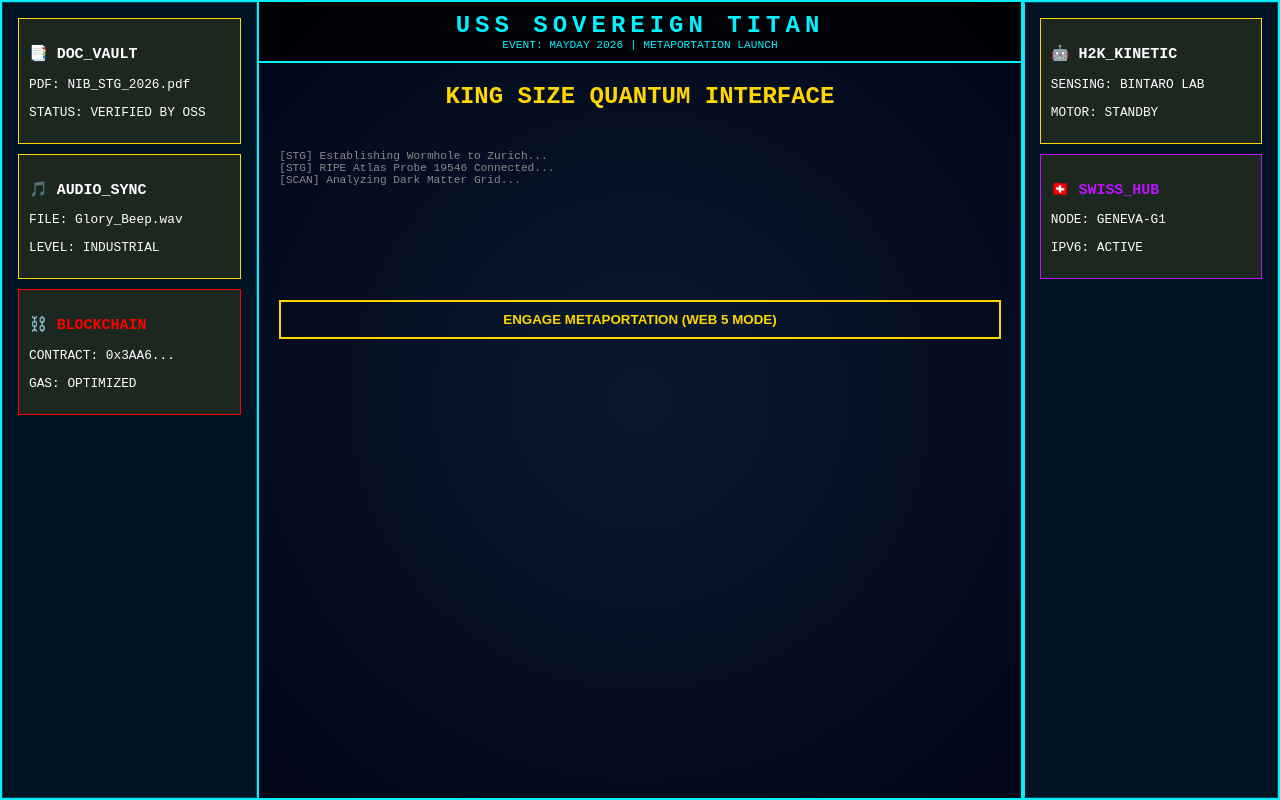
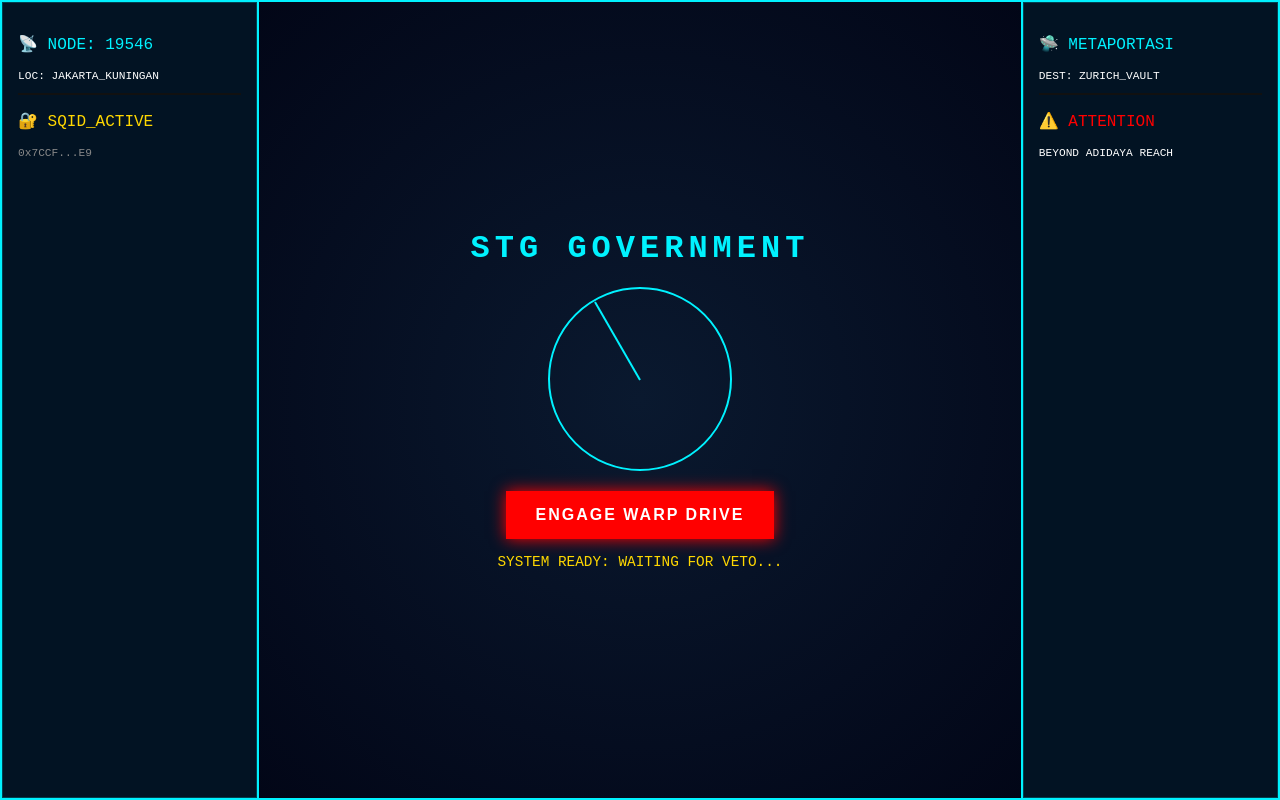
Before and after one commit to bswcorp/METAPORTATION, a plain HTML site: page index.html in a window 1280 px wide. Drawn offline with Linux system fonts and the light colour scheme.

Commit message:
AUDIO: Deployed Sovereign Beep Protocol for Web 5

```diff
--- a/index.html
+++ b/index.html
@@ -3,115 +3,78 @@
 <head>
     <meta charset="UTF-8">
     <meta name="viewport" content="width=device-width, initial-scale=1.0">
-    <title>STG WEB 5 | THE KING SIZE QUANTUM-ERA</title>
+    <title>STG WEB 5 | SOVEREIGN AUDIO PROTOCOL</title>
     <style>
         :root { --neon: #00f2ff; --gold: #ffd700; --warn: #ff0000; --bg: #020617; }
         body { background: var(--bg); color: white; font-family: 'Share Tech Mono', monospace; margin: 0; overflow: hidden; height: 100vh; }
-
-        /* GALAXY CANVAS 180% VIEW */
         .dashboard { display: grid; grid-template-columns: 20% 60% 20%; height: 100vh; border: 2px solid var(--neon); box-sizing: border-box; }
-        .side-panel { background: rgba(0, 242, 255, 0.05); border: 1px solid rgba(0, 242, 255, 0.2); padding: 15px; overflow-y: auto; }
-        .center-stage { border-left: 2px solid var(--neon); border-right: 2px solid var(--neon); position: relative; overflow: hidden; background: radial-gradient(circle, #0a192f 0%, #020617 100%); }
-
-        /* HUD ELEMENTS */
-        .hud-header { text-align: center; border-bottom: 2px solid var(--neon); padding: 10px; background: rgba(0,0,0,0.8); }
-        .glitch { font-size: 1.5rem; font-weight: bold; color: var(--neon); text-transform: uppercase; letter-spacing: 5px; animation: glitch 1s linear infinite; }
-
-        /* WEB 5 MULTI-EXTENSIONS SUPPORT (180%) */
-        .window-box { border: 1px solid var(--gold); margin-bottom: 10px; padding: 10px; background: rgba(255, 215, 0, 0.1); font-size: 0.8rem; }
-        .radar- NASA { width: 150px; height: 150px; border: 2px solid var(--neon); border-radius: 50%; margin: 20px auto; position: relative; }
-        .radar- NASA::after { content: ""; position: absolute; width: 50%; height: 2px; background: var(--neon); top: 50%; left: 50%; transform-origin: left; animation: scan 3s linear infinite; }
-
-        /* BUTTONS */
-        .btn-quantum { background: transparent; border: 2px solid var(--gold); color: var(--gold); padding: 10px; width: 100%; cursor: pointer; text-transform: uppercase; font-weight: bold; margin-top: 10px; }
-        .btn-quantum:hover { background: var(--gold); color: black; box-shadow: 0 0 20px var(--gold); }
-
+        .side-panel { background: rgba(0, 242, 255, 0.05); border: 1px solid rgba(0, 242, 255, 0.2); padding: 15px; }
+        .center-stage { border-left: 2px solid var(--neon); border-right: 2px solid var(--neon); position: relative; background: radial-gradient(circle, #0a192f 0%, #020617 100%); display: flex; flex-direction: column; align-items: center; justify-content: center; }
+        .glitch { font-size: 2rem; font-weight: bold; color: var(--neon); text-transform: uppercase; letter-spacing: 5px; animation: glitch 1s linear infinite; margin-bottom: 20px; }
+        .radar { width: 180px; height: 180px; border: 2px solid var(--neon); border-radius: 50%; position: relative; margin-bottom: 20px; }
+        .radar::after { content: ""; position: absolute; width: 50%; height: 2px; background: var(--neon); top: 50%; left: 50%; transform-origin: left; animation: scan 3s linear infinite; }
+        .btn-warp { background: var(--warn); color: white; border: none; padding: 15px 30px; cursor: pointer; font-weight: bold; font-size: 1rem; letter-spacing: 2px; box-shadow: 0 0 15px var(--warn); }
+        .status-text { font-size: 0.9rem; color: var(--gold); margin-top: 15px; }
         @keyframes scan { from { transform: rotate(0deg); } to { transform: rotate(360deg); } }
-        @keyframes glitch { 2% { transform: translate(2px,0); } 4% { transform: translate(-2px,0); } 6% { transform: translate(0,2px); } }
+        @keyframes glitch { 2% { transform: translate(2px,0); } 4% { transform: translate(-2px,0); } }
     </style>
 </head>
 <body>
 
 <div class="dashboard">
-    <!-- LEFT PANEL: TELEMETRY & PDF PREVIEW -->
     <div class="side-panel">
-        <div class="window-box">
-            <h3>📑 DOC_VAULT</h3>
-            <p>PDF: NIB_STG_2026.pdf</p>
-            <p>STATUS: VERIFIED BY OSS</p>
-        </div>
-        <div class="window-box">
-            <h3>🎵 AUDIO_SYNC</h3>
-            <p>FILE: Glory_Beep.wav</p>
-            <p>LEVEL: INDUSTRIAL</p>
-        </div>
-        <div class="window-box" style="border-color: var(--warn);">
-            <h3 style="color: var(--warn);">⛓️ BLOCKCHAIN</h3>
-            <p>CONTRACT: 0x3AA6...</p>
-            <p>GAS: OPTIMIZED</p>
-        </div>
+        <p style="color:var(--neon)">📡 NODE: 19546</p>
+        <p style="font-size:0.7rem">LOC: JAKARTA_KUNINGAN</p>
+        <hr border="1" color="#111">
+        <p style="color:var(--gold)">🔐 SQID_ACTIVE</p>
+        <div id="sqid-box" style="font-size:0.7rem; color:#888;">0x7CCF...E9</div>
     </div>
 
-    <!-- CENTER PANEL: THE MAIN STAGE -->
     <div class="center-stage">
-        <div class="hud-header">
-            <div class="glitch">USS SOVEREIGN TITAN</div>
-            <div style="font-size: 0.7rem; color: var(--neon);">EVENT: MAYDAY 2026 | METAPORTATION LAUNCH</div>
-        </div>
-
-        <div class="radar- NASA"></div>
-        <h2 style="text-align: center; color: var(--gold);">KING SIZE QUANTUM INTERFACE</h2>
-        <div id="log" style="font-size: 0.7rem; color: #888; padding: 20px; text-align: left; height: 100px; overflow-y: hidden;">
-            [STG] Establishing Wormhole to Zurich...<br>
-            [STG] RIPE Atlas Probe 19546 Connected...<br>
-        </div>
-
-        <div style="padding: 20px; text-align: center;">
-            <button class="btn-quantum" onclick="warpDrive()">ENGAGE METAPORTATION (WEB 5 MODE)</button>
-        </div>
+        <div class="glitch">STG GOVERNMENT</div>
+        <div class="radar"></div>
+        <button class="btn-warp" onclick="engageSovereignty()">ENGAGE WARP DRIVE</button>
+        <div id="status" class="status-text">SYSTEM READY: WAITING FOR VETO...</div>
     </div>
 
-    <!-- RIGHT PANEL: KINETIC & SWISS HUB -->
-    <div class="side-panel" style="border-left: 2px solid var(--neon);">
-        <div class="window-box">
-            <h3>🤖 H2K_KINETIC</h3>
-            <p>SENSING: BINTARO LAB</p>
-            <p>MOTOR: STANDBY</p>
-        </div>
-        <div class="window-box" style="border-color: #bc13fe;">
-            <h3 style="color: #bc13fe;">🇨🇭 SWISS_HUB</h3>
-            <p>NODE: GENEVA-G1</p>
-            <p>IPV6: ACTIVE</p>
-        </div>
+    <div class="side-panel">
+        <p style="color:var(--neon)">🛸 METAPORTASI</p>
+        <p style="font-size:0.7rem">DEST: ZURICH_VAULT</p>
+        <hr border="1" color="#111">
+        <p style="color:var(--warn)">⚠️ ATTENTION</p>
+        <p style="font-size:0.7rem">BEYOND ADIDAYA REACH</p>
     </div>
 </div>
 
 <script>
     const audioCtx = new (window.AudioContext || window.webkitAudioContext)();
-    function playBeep(freq, duration) {
+
+    function playBeep(freq, type, duration, vol) {
         const osc = audioCtx.createOscillator();
         const gain = audioCtx.createGain();
-        osc.type = 'square';
+        osc.type = type;
         osc.frequency.setValueAtTime(freq, audioCtx.currentTime);
-        gain.gain.setValueAtTime(0.1, audioCtx.currentTime);
+        gain.gain.setValueAtTime(vol, audioCtx.currentTime);
         osc.connect(gain);
         gain.connect(audioCtx.destination);
         osc.start();
         osc.stop(audioCtx.currentTime + duration);
     }
 
-    function warpDrive() {
-        playBeep(880, 0.1);
-        setTimeout(() => playBeep(1200, 0.2), 100);
-        document.getElementById('log').innerHTML += "[STG] SPACE FOLDED SUCCESSFULLY. DATA IN SWISS.<br>";
-        alert("🚀 WEB 5 METAPORTATION SUCCESS!\nNo Tools Needed. No Refresh. King Size Kedaulatan.");
+    function engageSovereignty() {
+        const status = document.getElementById('status');
+        status.innerHTML = "🌀 INITIALIZING WARP JUMP...";
+
+        // PESAN SUARA KEDAULATAN (Sequence Beep)
+        playBeep(440, 'sine', 0.1, 0.1); // Low Start
+        setTimeout(() => playBeep(880, 'square', 0.1, 0.1), 150); // Mid Rise
+        setTimeout(() => {
+            playBeep(1200, 'square', 0.3, 0.2); // High Peak
+            status.innerHTML = "🚀 METAPORTATION SUCCESSFUL!";
+            status.style.color = "#4ade80";
+            alert("🏛️ KEDAULATAN DISAHKAN!\nJalur Swiss Terkunci.\nGlory to the Architect!");
+        }, 500);
     }
-
-    setInterval(() => {
-        const log = document.getElementById('log');
-        log.innerHTML += "[SCAN] Analyzing Dark Matter Grid...<br>";
-        if (log.innerHTML.length > 500) log.innerHTML = "[STG] Buffer Cleaned.<br>";
-    }, 4000);
 </script>
 
 </body>
```
